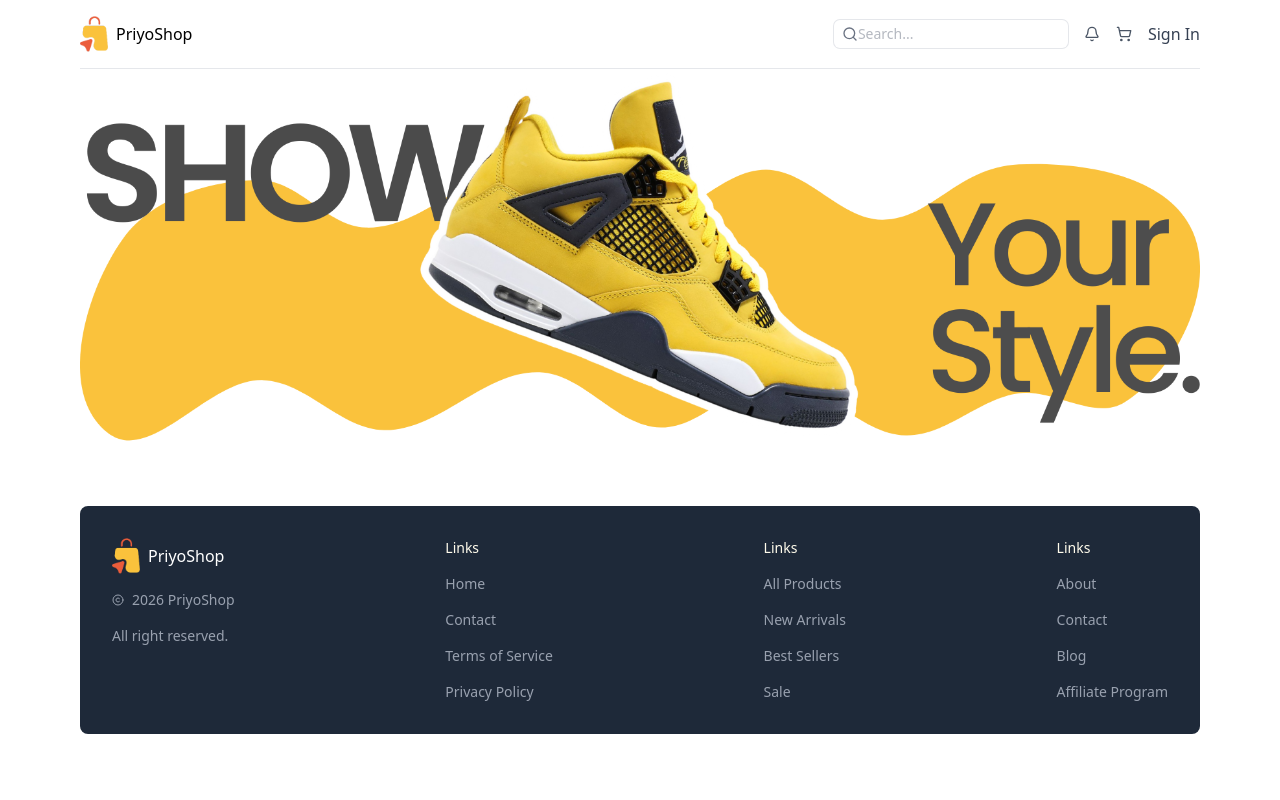
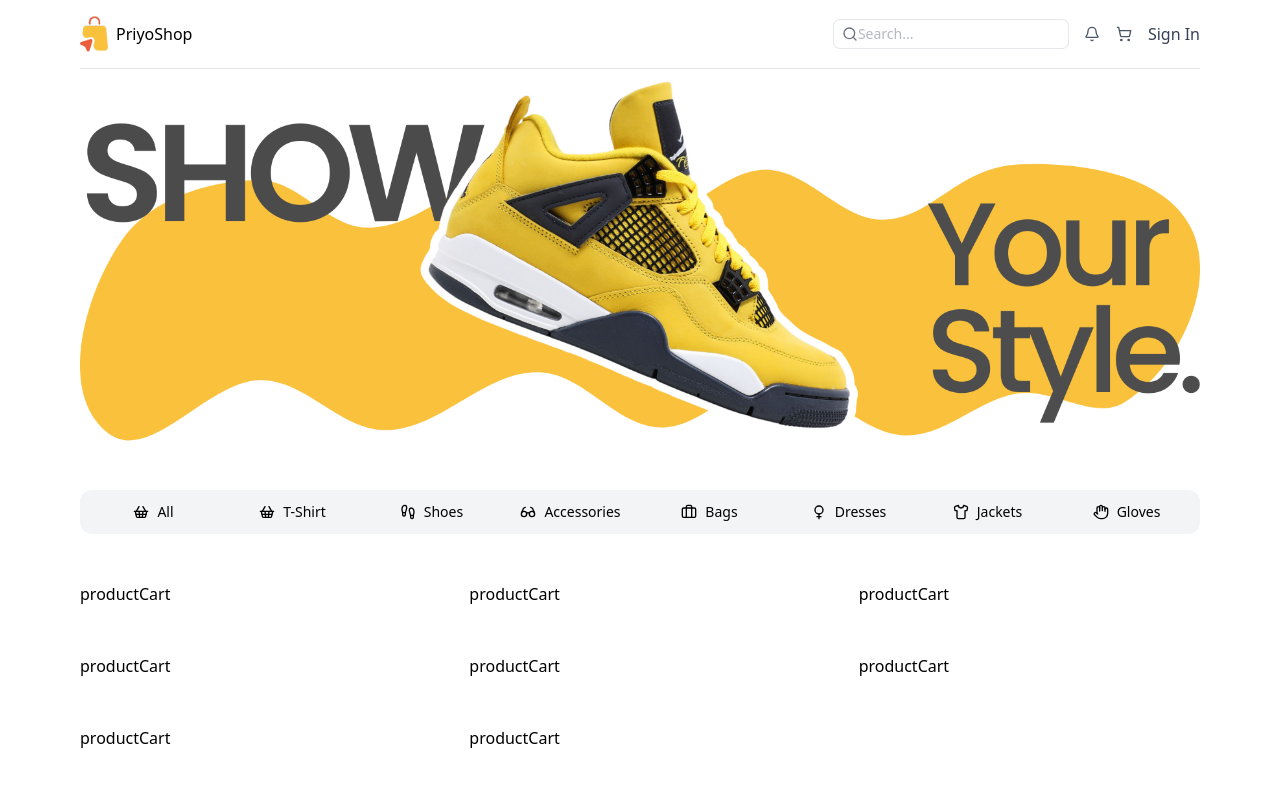
Before and after one commit to priyotush25/priyo-shop, a Next.js app in the folder client/: page / in a window 1280 px wide. Shown: the top 800 px of the page. Built offline with nearby package versions, Linux system fonts and the light colour scheme.

Commit message:
display all categories

```diff
--- a/client/src/app/page.tsx
+++ b/client/src/app/page.tsx
@@ -1,3 +1,4 @@
+import ProductList from "@/component/ProductList";
 import Image from "next/image";
 
 const Homepage = () => {
@@ -6,7 +7,9 @@ const Homepage = () => {
       <div className="relative aspect-3/1 mb-12">
         <Image src="/featured.png" alt="Feature Product" fill />
       </div>
-
+      <div>
+        <ProductList />
+      </div>
     </div>
   );
 };
--- /dev/null
+++ b/client/src/component/Category.tsx
@@ -0,0 +1,58 @@
+"use client"
+
+import { Briefcase, Footprints, Glasses, Hand, Shirt, ShoppingBasket, Venus } from "lucide-react";
+
+const categories = [
+    {
+        name: "All",
+        icon: <ShoppingBasket className="w-4 h-4" />,
+        slug: "all"
+
+    },
+    {
+        name: "T-Shirt",
+        icon: <ShoppingBasket className="w-4 h-4" />,
+        slug: "t-shirt"
+    },
+    {
+        name: "Shoes",
+        icon: <Footprints className="w-4 h-4" />,
+        slug: "shoes"
+    },
+    {
+        name: "Accessories",
+        icon: <Glasses className="w-4 h-4" />,
+        slug: "accessories"
+    },
+    {
+        name: "Bags",
+        icon: <Briefcase className="w-4 h-4" />,
+        slug: "bags"
+    },
+    {
+        name: "Dresses",
+        icon: <Venus className="w-4 h-4" />,
+        slug: "dresses"
+    },
+    {
+        name: "Jackets",
+        icon: <Shirt className="w-4 h-4" />,
+        slug: "jackets"
+    },
+    {
+        name: "Gloves",
+        icon: <Hand className="w-4 h-4" />,
+        slug: "gloves"
+    }
+]
+
+
+const Category = () => {
+    return (
+        <div className="grid grid-cols-2 sm:grid-cols-3 md:grid-cols-6 xl:grid-cols-8 gap-2 bg-gray-100 p-2 rounded-xl text-sm mb-12">
+            {categories.map((category, idx) => <div key={idx} className="flex items-center justify-center px-2 py-1 rounded-md gap-2 cursor-pointer hover:bg-gray-200"> {category.icon} {category.name}</div>)}
+        </div>
+    );
+};
+
+export default Category;
--- /dev/null
+++ b/client/src/component/ProductCart.tsx
@@ -0,0 +1,12 @@
+import { ProductType } from "@/types";
+
+
+const ProductCart = ({ product }: { product: ProductType }) => {
+    return (
+        <div>
+            productCart
+        </div>
+    );
+};
+
+export default ProductCart;
--- /dev/null
+++ b/client/src/component/ProductList.tsx
@@ -0,0 +1,133 @@
+import { ProductsTypes } from "@/types";
+import Category from "./Category";
+import ProductCart from "./ProductCart";
+
+const products: ProductsTypes = [
+
+    {
+        "id": 1,
+        "name": "Adidas CoreFit T-Shirt",
+        "shortDescription": "Lightweight performance t-shirt for everyday workouts.",
+        "description": "Breathable and moisture-wicking fabric designed for comfort during training or casual wear.",
+        "price": 39.9,
+        "sizes": ["s", "m", "l", "xl", "xxl"],
+        "colors": ["gray", "purple", "green"],
+        "images": {
+            "gray": "/products/1g.png",
+            "purple": "/products/1p.png",
+            "green": "/products/1gr.png"
+        }
+    },
+    {
+        "id": 2,
+        "name": "Nike Flex Run Shorts",
+        "shortDescription": "Flexible running shorts with breathable mesh.",
+        "description": "Designed for runners, these shorts provide maximum comfort and flexibility.",
+        "price": 29.5,
+        "sizes": ["s", "m", "l", "xl"],
+        "colors": ["black", "blue", "red"],
+        "images": {
+            "black": "/products/2b.png",
+            "blue": "/products/2bl.png",
+            "red": "/products/2r.png"
+        }
+    },
+    {
+        "id": 3,
+        "name": "Puma Active Hoodie",
+        "shortDescription": "Warm and stylish hoodie for active days.",
+        "description": "Soft fleece interior with a modern fit, perfect for workouts or lounging.",
+        "price": 49.99,
+        "sizes": ["m", "l", "xl", "xxl"],
+        "colors": ["black", "gray", "white"],
+        "images": {
+            "black": "/products/3b.png",
+            "gray": "/products/3g.png",
+            "white": "/products/3w.png"
+        }
+    },
+    {
+        "id": 4,
+        "name": "Under Armour Tank Top",
+        "shortDescription": "Sleeveless tank for intense training sessions.",
+        "description": "Lightweight and sweat-wicking fabric keeps you cool and dry.",
+        "price": 24.99,
+        "sizes": ["s", "m", "l"],
+        "colors": ["black", "green", "yellow"],
+        "images": {
+            "black": "/products/4b.png",
+            "green": "/products/4g.png",
+            "yellow": "/products/4y.png"
+        }
+    },
+    {
+        "id": 5,
+        "name": "Reebok Training Pants",
+        "shortDescription": "Comfortable pants for gym and casual wear.",
+        "description": "Stretchable fabric with a tapered fit for style and performance.",
+        "price": 44.0,
+        "sizes": ["m", "l", "xl"],
+        "colors": ["black", "gray"],
+        "images": {
+            "black": "/products/5b.png",
+            "gray": "/products/5g.png"
+        }
+    },
+    {
+        "id": 6,
+        "name": "New Balance Sports Jacket",
+        "shortDescription": "Lightweight jacket for outdoor activities.",
+        "description": "Wind-resistant material with a sleek athletic design.",
+        "price": 59.9,
+        "sizes": ["s", "m", "l", "xl"],
+        "colors": ["blue", "black"],
+        "images": {
+            "blue": "/products/6bl.png",
+            "black": "/products/6b.png"
+        }
+    },
+    {
+        "id": 7,
+        "name": "Asics Running Shoes",
+        "shortDescription": "Comfortable running shoes with great support.",
+        "description": "Engineered for long-distance running with cushioning and stability.",
+        "price": 89.99,
+        "sizes": ["40", "41", "42", "43", "44"],
+        "colors": ["black", "white", "blue"],
+        "images": {
+            "black": "/products/7b.png",
+            "white": "/products/7w.png",
+            "blue": "/products/7bl.png"
+        }
+    },
+    {
+        "id": 8,
+        "name": "Fila Sports Cap",
+        "shortDescription": "Classic cap for sun protection and style.",
+        "description": "Adjustable strap with breathable fabric for everyday comfort.",
+        "price": 19.99,
+        "sizes": ["one-size"],
+        "colors": ["black", "red", "white"],
+        "images": {
+            "black": "/products/8b.png",
+            "red": "/products/8r.png",
+            "white": "/products/8w.png"
+        }
+    },
+]
+
+
+const ProductList = () => {
+    return (
+        <div className="w-full">
+            <Category />
+
+            <div className="grid grid-cols-1 sm:grid-cols-2 xl:grid-cols-3 2xl:grid-cols-4 gap-12">
+                {products.map(product => <ProductCart key={product.id} product={product} />)}
+            </div>
+
+        </div>
+    );
+};
+
+export default ProductList;
--- /dev/null
+++ b/client/src/types.ts
@@ -0,0 +1,12 @@
+export type ProductType = {
+  id: string | number;
+  name: string;
+  shortDescription: string;
+  description: string;
+  price: number;
+  sizes: string[];
+  colors: string[];
+  image: Record<string, string>;
+};
+
+export type ProductsTypes = ProductType[];
```
